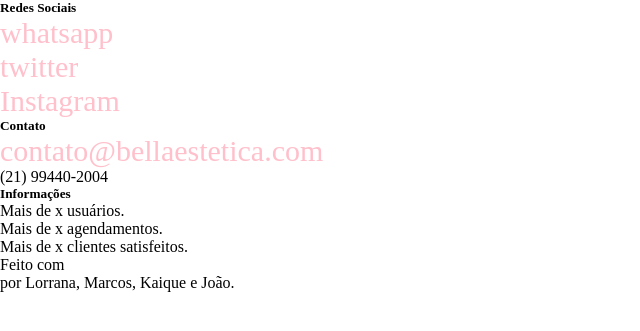
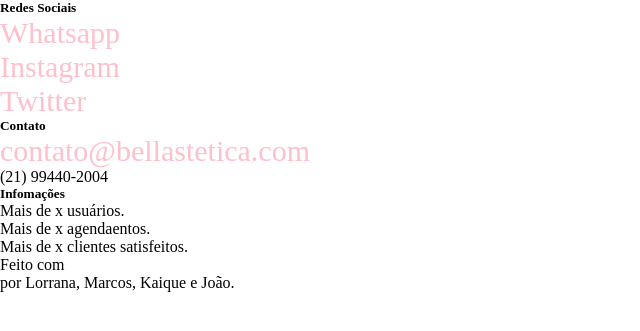
Before and after one commit to Joao7699/Bella-Est-tica, a PHP site: page /admin/footer.php in a window 1280 px wide. Shown: the top 331 px of the page, without its empty margins (0-640 px from the left). Run offline with PHP 8.4, Linux system fonts and the light colour scheme.

Commit message:
mensagem

```diff
--- a/admin/footer.php
+++ b/admin/footer.php
@@ -1,26 +1,26 @@
- <link rel="stylesheet" href="../styleadmin/header.css">
+<link rel="stylesheet" href="../styleadmin/header.css">
 
-<footer class="bg-dark text-light py-5">
+<footer>
     <div class="container">
         <div class="row">
             <div class="col-md-4">
                 <h5 class="mb-4">Redes Sociais</h5>
                 <ul class="list-unstyled">
-                    <li><a href="#" class="text-light"><i class="fab fa-whatsapp"></i> whatsapp</a></li>
-                    <li><a href="#" class="text-light"><i class="fab fa-twitter"></i> twitter</a></li>
+                    <li><a href="#" class="text-light"><i class="fab fa-whatsapp"></i> Whatsapp</a></li>
                     <li><a href="#" class="text-light"><i class="fab fa-instagram"></i> Instagram</a></li>
+                    <li><a href="#" class="text-light"><i class="fab fa-twitter"></i> Twitter</a></li>
                 </ul>
             </div>
-            <div class="col-md-4">
+            <div class="col-mb-4">
                 <h5 class="mb-4">Contato</h5>
-                <p class="mb-1"><i class="fas fa-envelope-open-text"></i> <a href="mailto:contato@bellaestetica.com" class="text-light">contato@bellaestetica.com</a></p>
+                <p class="mb-1"><i class="fas fa-envelope-open-text"></i> <a href="mailto:contato@bellastetica.com" class="text-light">contato@bellastetica.com</a></p>
                 <p><i class="fas fa-phone"></i> (21) 99440-2004</p>
             </div>
-            <div class="col-md-4">
-                <h5 class="mb-4">Informações</h5>
+            <div class="col-mb-4">
+                <h5 class="mb-4">Infomações</h5>
                 <p class="small mb-1"><i class="fas fa-users"></i> Mais de x usuários.</p>
-                <p class="small mb-1"><i class="fa fa-calendar" aria-hidden="true"></i> Mais de x agendamentos.</p>
-                <p class="small"><i class="far fa-bookmark"></i> Mais de x clientes satisfeitos.</p>
+                <p class="small mb-1"><i class="fas fa-calendar" aria-hidden="true"></i> Mais de x agendaentos.</p>
+                <p class="small mb-1"><i class="fas fa-bookmark"></i> Mais de x clientes satisfeitos.</p>
             </div>
         </div>
         <div class="row mt-4">
```
Also changed, not shown: admin/header.php (+5 -5 lines), admin/3.php (renamed from admin/index.php).
